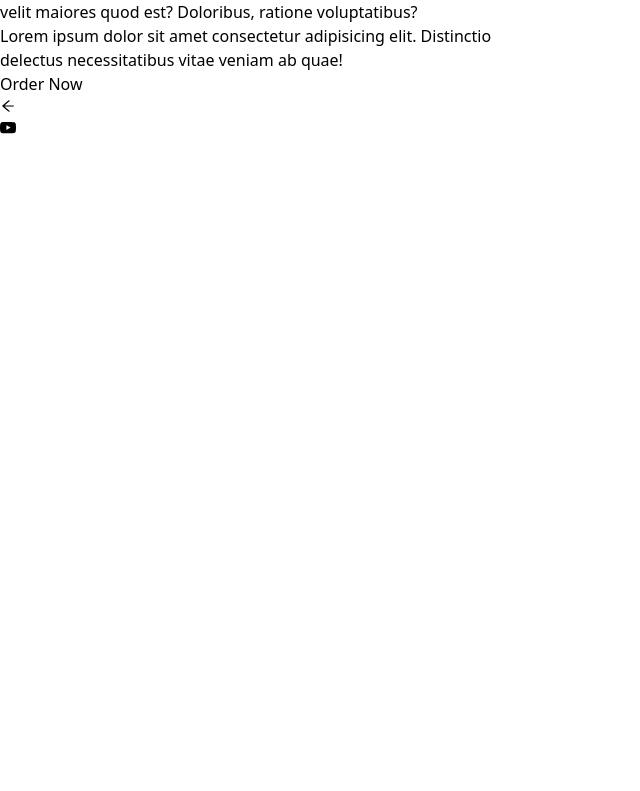
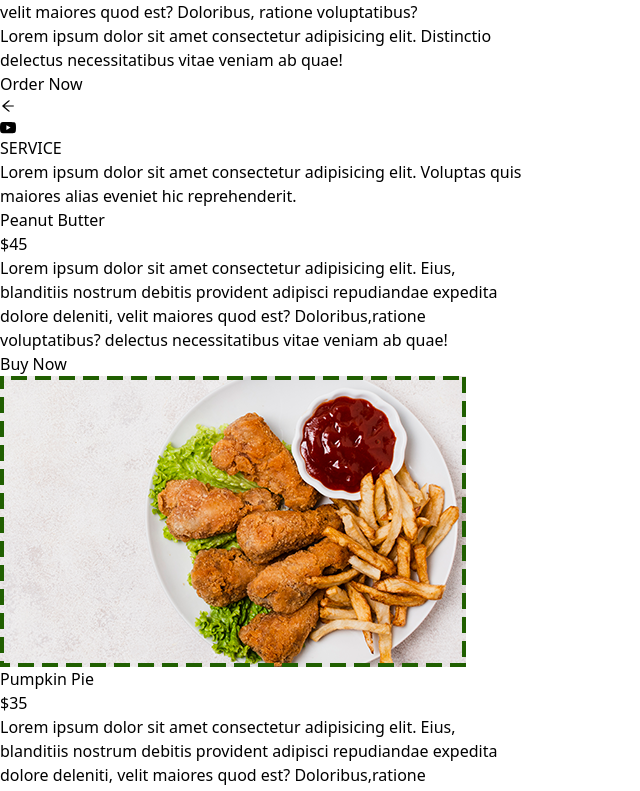
Before and after one commit to anchalraj31082004/foodstationary, a React (Vite) app: page / in a window 1280 px wide. Shown: the part 841-1632 px from the top of the page, without its empty margins (0-640 px from the left). Before the commit the page ends 977 px from the top, so only its background shows below. Built offline with nearby package versions, Linux system fonts and the light colour scheme.

Commit message:
Completed Service section

```diff
--- a/src/App.jsx
+++ b/src/App.jsx
@@ -1,11 +1,13 @@
 import AboutUs from './components/AboutUs'
 import Header from './components/Header'
+import Services from './components/Services'
 
 const App = () => {
   return (
     <>
     <Header/>
     <AboutUs/>
+    <Services/>
     </>
   )
 }
--- a/src/components/AboutUs.jsx
+++ b/src/components/AboutUs.jsx
@@ -3,7 +3,7 @@ import AboutCard from './AboutCard'
 
 const AboutUs = () => {
   return (
-    <section className='h-screen flex flex-col items-center text-center pt-10 '>
+    <section className=' flex flex-col items-center text-center pt-10 '>
       <div className='flex flex-col gap-5'>
         <div className='bg-[url(/assets/aboutUsBg.png)] bg-no-repeat bg-center bg-contain h-auto w-auto'>
             <h2 className=' text-3xl font-bold text-[--primary-dark]'>ABOUT US</h2>
--- a/src/components/ServiceCard.jsx
+++ b/src/components/ServiceCard.jsx
@@ -0,0 +1,21 @@
+import Button from "./Button"
+
+const ServiceCard = (props) =>{
+    return (
+      <section className={`flex justify-between text-start mt-14  gap-20`}>
+        <div className='flex flex-col gap-5'>
+            <div className=' text-4xl font-bold text-[--primary-dark] flex justify-normal gap-10'>
+                <h3>{props.text}</h3>
+                <p>{props.num}</p>
+            </div>
+          <p className=' font-normal mb-6 '>Lorem ipsum dolor sit amet consectetur adipisicing elit. Eius, <br /> blanditiis nostrum debitis provident adipisci repudiandae expedita<br /> dolore deleniti, velit maiores quod est? Doloribus,ratione <br /> voluptatibus? delectus necessitatibus vitae veniam ab quae!</p>
+          <Button text="Buy Now" />
+        </div>
+        <div className=" bg-contain text-center">
+            <img src={`/assets/${props.img}`} alt="" />
+        </div>
+      </section>
+    )
+  }
+
+export default ServiceCard
--- a/src/components/Services.jsx
+++ b/src/components/Services.jsx
@@ -1,8 +1,9 @@
 import React from 'react'
+import ServiceCard from './ServiceCard'
 
 const Services = () => {
     return (
-      <section className='h-screen flex flex-col items-center text-center pt-10 '>
+      <section className='flex flex-col items-center text-center pt-10 '>
         <div className='flex flex-col gap-5'>
           <div className='bg-[url(/assets/serviceBg.png)] bg-no-repeat bg-center bg-contain h-auto w-auto'>
               <h2 className=' text-3xl font-bold text-[--primary-dark]'>SERVICE</h2>
@@ -11,8 +12,10 @@ const Services = () => {
               <p className=' font-normal '>Lorem ipsum dolor sit amet consectetur adipisicing elit. Voluptas quis <br /> maiores alias eveniet hic reprehenderit.</p>
           </div>
         </div>
-        <div className='flex flex-col gap-20 pb-10'>
-
+        <div className='flex flex-col gap-10 pb-20'>
+          <ServiceCard text="Peanut Butter" img={`card1.png`} num="$45" />
+          <ServiceCard text="Pumpkin Pie" img={`card2.png`} num="$35" />
+          <ServiceCard text="Jambalaya" img={`card3.png`} num="$50" />
         </div>
       </section>
     )
```
